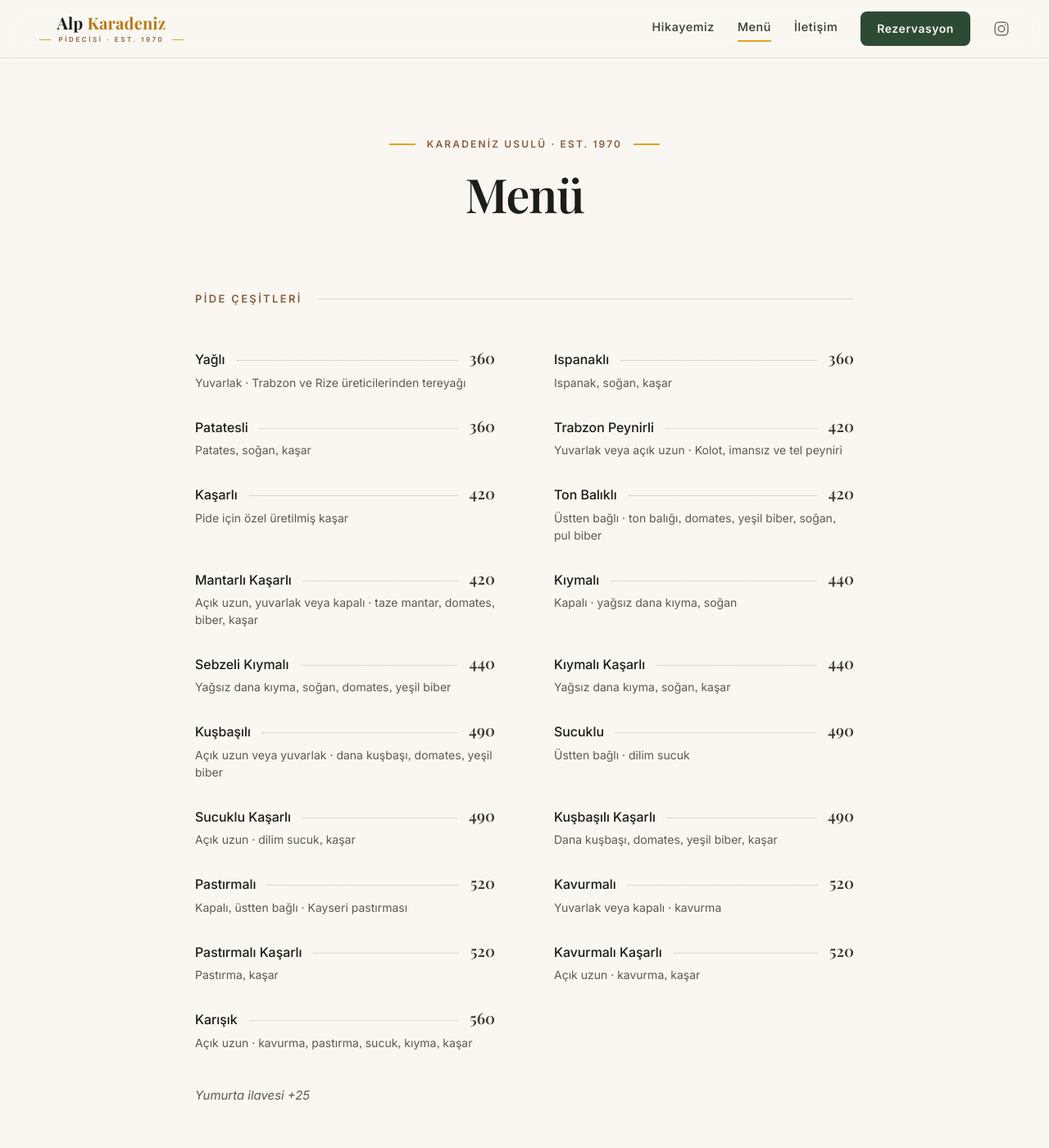
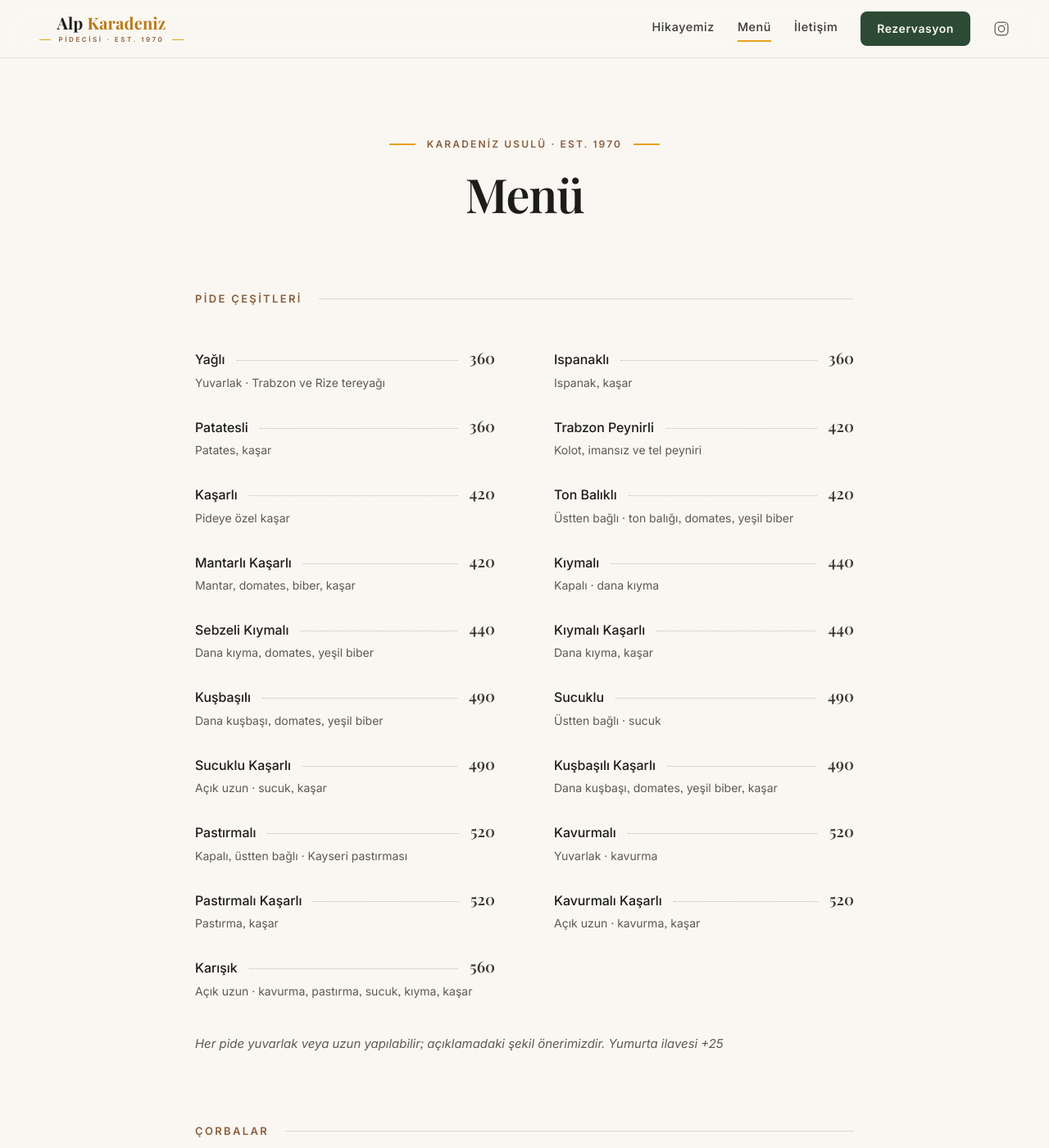
Before and after one commit to czagnos/alpkardeniz-website, a Jekyll site: the page menu.html, which Jekyll copies as it is, in a window 1280 px wide and 1400 px high. Shown: the whole window at 82% size. Built offline with Jekyll 4.4.1, drawn with Linux system fonts in a browser that asks for light colours.

Commit message:
Menü açıklamaları: önerilen şekil + ana malzeme, şekil notu
Can'ın isteğiyle soğan, pul biber, "yağsız" gibi detaylar çıkarıldı;
şekil yalnızca notta önerilen bir şekil varsa yazılıyor. Bölüm notuna
"her pide yuvarlak veya uzun yapılabilir" eklendi.

Co-Authored-By: Claude Opus 5.5 <noreply@anthropic.com>
Claude-Session: https://claude.ai/code/session_012SBAFvuGk65aZ6M1GW2Req

```diff
--- a/menu.html
+++ b/menu.html
@@ -93,12 +93,12 @@
         {
           "@type": "MenuSection",
           "name": "Pide Çeşitleri",
-          "description": "Yumurta ilavesi +25",
+          "description": "Her pide yuvarlak veya uzun yapılabilir; açıklamadaki şekil önerimizdir. Yumurta ilavesi +25",
           "hasMenuItem": [
             {
               "@type": "MenuItem",
               "name": "Yağlı",
-              "description": "Yuvarlak · Trabzon ve Rize üreticilerinden tereyağı",
+              "description": "Yuvarlak · Trabzon ve Rize tereyağı",
               "offers": {
                 "@type": "Offer",
                 "price": "360",
@@ -108,7 +108,7 @@
             {
               "@type": "MenuItem",
               "name": "Ispanaklı",
-              "description": "Ispanak, soğan, kaşar",
+              "description": "Ispanak, kaşar",
               "offers": {
                 "@type": "Offer",
                 "price": "360",
@@ -118,7 +118,7 @@
             {
               "@type": "MenuItem",
               "name": "Patatesli",
-              "description": "Patates, soğan, kaşar",
+              "description": "Patates, kaşar",
               "offers": {
                 "@type": "Offer",
                 "price": "360",
@@ -128,7 +128,7 @@
             {
               "@type": "MenuItem",
               "name": "Trabzon Peynirli",
-              "description": "Yuvarlak veya açık uzun · Kolot, imansız ve tel peyniri",
+              "description": "Kolot, imansız ve tel peyniri",
               "offers": {
                 "@type": "Offer",
                 "price": "420",
@@ -138,7 +138,7 @@
             {
               "@type": "MenuItem",
               "name": "Kaşarlı",
-              "description": "Pide için özel üretilmiş kaşar",
+              "description": "Pideye özel kaşar",
               "offers": {
                 "@type": "Offer",
                 "price": "420",
@@ -148,7 +148,7 @@
             {
               "@type": "MenuItem",
               "name": "Ton Balıklı",
-              "description": "Üstten bağlı · ton balığı, domates, yeşil biber, soğan, pul biber",
+              "description": "Üstten bağlı · ton balığı, domates, yeşil biber",
               "offers": {
                 "@type": "Offer",
                 "price": "420",
@@ -158,7 +158,7 @@
             {
               "@type": "MenuItem",
               "name": "Mantarlı Kaşarlı",
-              "description": "Açık uzun, yuvarlak veya kapalı · taze mantar, domates, biber, kaşar",
+              "description": "Mantar, domates, biber, kaşar",
               "offers": {
                 "@type": "Offer",
                 "price": "420",
@@ -168,7 +168,7 @@
             {
               "@type": "MenuItem",
               "name": "Kıymalı",
-              "description": "Kapalı · yağsız dana kıyma, soğan",
+              "description": "Kapalı · dana kıyma",
               "offers": {
                 "@type": "Offer",
                 "price": "440",
@@ -178,7 +178,7 @@
             {
               "@type": "MenuItem",
               "name": "Sebzeli Kıymalı",
-              "description": "Yağsız dana kıyma, soğan, domates, yeşil biber",
+              "description": "Dana kıyma, domates, yeşil biber",
               "offers": {
                 "@type": "Offer",
                 "price": "440",
@@ -188,7 +188,7 @@
             {
               "@type": "MenuItem",
               "name": "Kıymalı Kaşarlı",
-              "description": "Yağsız dana kıyma, soğan, kaşar",
+              "description": "Dana kıyma, kaşar",
               "offers": {
                 "@type": "Offer",
                 "price": "440",
@@ -198,7 +198,7 @@
             {
               "@type": "MenuItem",
               "name": "Kuşbaşılı",
-              "description": "Açık uzun veya yuvarlak · dana kuşbaşı, domates, yeşil biber",
+              "description": "Dana kuşbaşı, domates, yeşil biber",
               "offers": {
                 "@type": "Offer",
                 "price": "490",
@@ -208,7 +208,7 @@
             {
               "@type": "MenuItem",
               "name": "Sucuklu",
-              "description": "Üstten bağlı · dilim sucuk",
+              "description": "Üstten bağlı · sucuk",
               "offers": {
                 "@type": "Offer",
                 "price": "490",
@@ -218,7 +218,7 @@
             {
               "@type": "MenuItem",
               "name": "Sucuklu Kaşarlı",
-              "description": "Açık uzun · dilim sucuk, kaşar",
+              "description": "Açık uzun · sucuk, kaşar",
               "offers": {
                 "@type": "Offer",
                 "price": "490",
@@ -248,7 +248,7 @@
             {
               "@type": "MenuItem",
               "name": "Kavurmalı",
-              "description": "Yuvarlak veya kapalı · kavurma",
+              "description": "Yuvarlak · kavurma",
               "offers": {
                 "@type": "Offer",
                 "price": "520",
@@ -361,79 +361,79 @@
         <span class="menu-item__name">Yağlı</span>
         <span class="menu-item__dots" aria-hidden="true"></span>
         <span class="menu-item__price">360<span class="visually-hidden"> TL</span></span>
-        <span class="menu-item__desc">Yuvarlak · Trabzon ve Rize üreticilerinden tereyağı</span>
+        <span class="menu-item__desc">Yuvarlak · Trabzon ve Rize tereyağı</span>
       </li>
       <li class="menu-item menu-item--desc">
         <span class="menu-item__name">Ispanaklı</span>
         <span class="menu-item__dots" aria-hidden="true"></span>
         <span class="menu-item__price">360<span class="visually-hidden"> TL</span></span>
-        <span class="menu-item__desc">Ispanak, soğan, kaşar</span>
+        <span class="menu-item__desc">Ispanak, kaşar</span>
       </li>
       <li class="menu-item menu-item--desc">
         <span class="menu-item__name">Patatesli</span>
         <span class="menu-item__dots" aria-hidden="true"></span>
         <span class="menu-item__price">360<span class="visually-hidden"> TL</span></span>
-        <span class="menu-item__desc">Patates, soğan, kaşar</span>
+        <span class="menu-item__desc">Patates, kaşar</span>
       </li>
       <li class="menu-item menu-item--desc">
         <span class="menu-item__name">Trabzon Peynirli</span>
         <span class="menu-item__dots" aria-hidden="true"></span>
         <span class="menu-item__price">420<span class="visually-hidden"> TL</span></span>
-        <span class="menu-item__desc">Yuvarlak veya açık uzun · Kolot, imansız ve tel peyniri</span>
+        <span class="menu-item__desc">Kolot, imansız ve tel peyniri</span>
       </li>
       <li class="menu-item menu-item--desc">
         <span class="menu-item__name">Kaşarlı</span>
         <span class="menu-item__dots" aria-hidden="true"></span>
         <span class="menu-item__price">420<span class="visually-hidden"> TL</span></span>
-        <span class="menu-item__desc">Pide için özel üretilmiş kaşar</span>
+        <span class="menu-item__desc">Pideye özel kaşar</span>
       </li>
       <li class="menu-item menu-item--desc">
         <span class="menu-item__name">Ton Balıklı</span>
         <span class="menu-item__dots" aria-hidden="true"></span>
         <span class="menu-item__price">420<span class="visually-hidden"> TL</span></span>
-        <span class="menu-item__desc">Üstten bağlı · ton balığı, domates, yeşil biber, soğan, pul biber</span>
+        <span class="menu-item__desc">Üstten bağlı · ton balığı, domates, yeşil biber</span>
       </li>
       <li class="menu-item menu-item--desc">
         <span class="menu-item__name">Mantarlı Kaşarlı</span>
         <span class="menu-item__dots" aria-hidden="true"></span>
         <span class="menu-item__price">420<span class="visually-hidden"> TL</span></span>
-        <span class="menu-item__desc">Açık uzun, yuvarlak veya kapalı · taze mantar, domates, biber, kaşar</span>
+        <span class="menu-item__desc">Mantar, domates, biber, kaşar</span>
       </li>
       <li class="menu-item menu-item--desc">
         <span class="menu-item__name">Kıymalı</span>
         <span class="menu-item__dots" aria-hidden="true"></span>
         <span class="menu-item__price">440<span class="visually-hidden"> TL</span></span>
-        <span class="menu-item__desc">Kapalı · yağsız dana kıyma, soğan</span>
+        <span class="menu-item__desc">Kapalı · dana kıyma</span>
       </li>
       <li class="menu-item menu-item--desc">
         <span class="menu-item__name">Sebzeli Kıymalı</span>
         <span class="menu-item__dots" aria-hidden="true"></span>
         <span class="menu-item__price">440<span class="visually-hidden"> TL</span></span>
-        <span class="menu-item__desc">Yağsız dana kıyma, soğan, domates, yeşil biber</span>
+        <span class="menu-item__desc">Dana kıyma, domates, yeşil biber</span>
       </li>
       <li class="menu-item menu-item--desc">
         <span class="menu-item__name">Kıymalı Kaşarlı</span>
         <span class="menu-item__dots" aria-hidden="true"></span>
         <span class="menu-item__price">440<span class="visually-hidden"> TL</span></span>
-        <span class="menu-item__desc">Yağsız dana kıyma, soğan, kaşar</span>
+        <span class="menu-item__desc">Dana kıyma, kaşar</span>
       </li>
       <li class="menu-item menu-item--desc">
         <span class="menu-item__name">Kuşbaşılı</span>
         <span class="menu-item__dots" aria-hidden="true"></span>
         <span class="menu-item__price">490<span class="visually-hidden"> TL</span></span>
-        <span class="menu-item__desc">Açık uzun veya yuvarlak · dana kuşbaşı, domates, yeşil biber</span>
+        <span class="menu-item__desc">Dana kuşbaşı, domates, yeşil biber</span>
       </li>
       <li class="menu-item menu-item--desc">
         <span class="menu-item__name">Sucuklu</span>
         <span class="menu-item__dots" aria-hidden="true"></span>
         <span class="menu-item__price">490<span class="visually-hidden"> TL</span></span>
-        <span class="menu-item__desc">Üstten bağlı · dilim sucuk</span>
+        <span class="menu-item__desc">Üstten bağlı · sucuk</span>
       </li>
       <li class="menu-item menu-item--desc">
         <span class="menu-item__name">Sucuklu Kaşarlı</span>
         <span class="menu-item__dots" aria-hidden="true"></span>
         <span class="menu-item__price">490<span class="visually-hidden"> TL</span></span>
-        <span class="menu-item__desc">Açık uzun · dilim sucuk, kaşar</span>
+        <span class="menu-item__desc">Açık uzun · sucuk, kaşar</span>
       </li>
       <li class="menu-item menu-item--desc">
         <span class="menu-item__name">Kuşbaşılı Kaşarlı</span>
@@ -451,7 +451,7 @@
         <span class="menu-item__name">Kavurmalı</span>
         <span class="menu-item__dots" aria-hidden="true"></span>
         <span class="menu-item__price">520<span class="visually-hidden"> TL</span></span>
-        <span class="menu-item__desc">Yuvarlak veya kapalı · kavurma</span>
+        <span class="menu-item__desc">Yuvarlak · kavurma</span>
       </li>
       <li class="menu-item menu-item--desc">
         <span class="menu-item__name">Pastırmalı Kaşarlı</span>
@@ -472,7 +472,7 @@
         <span class="menu-item__desc">Açık uzun · kavurma, pastırma, sucuk, kıyma, kaşar</span>
       </li>
     </ul>
-    <p class="menu-section__note">Yumurta ilavesi +25</p>
+    <p class="menu-section__note">Her pide yuvarlak veya uzun yapılabilir; açıklamadaki şekil önerimizdir. Yumurta ilavesi +25</p>
   </section>
   <section class="menu-section">
     <div class="menu-section__head">
```
Also changed, not shown: src/data/menu.json (+15 -15 lines), docs/duzeltmeler/menu-aciklama-1280.jpg, docs/duzeltmeler/menu-aciklama-390.jpg.
